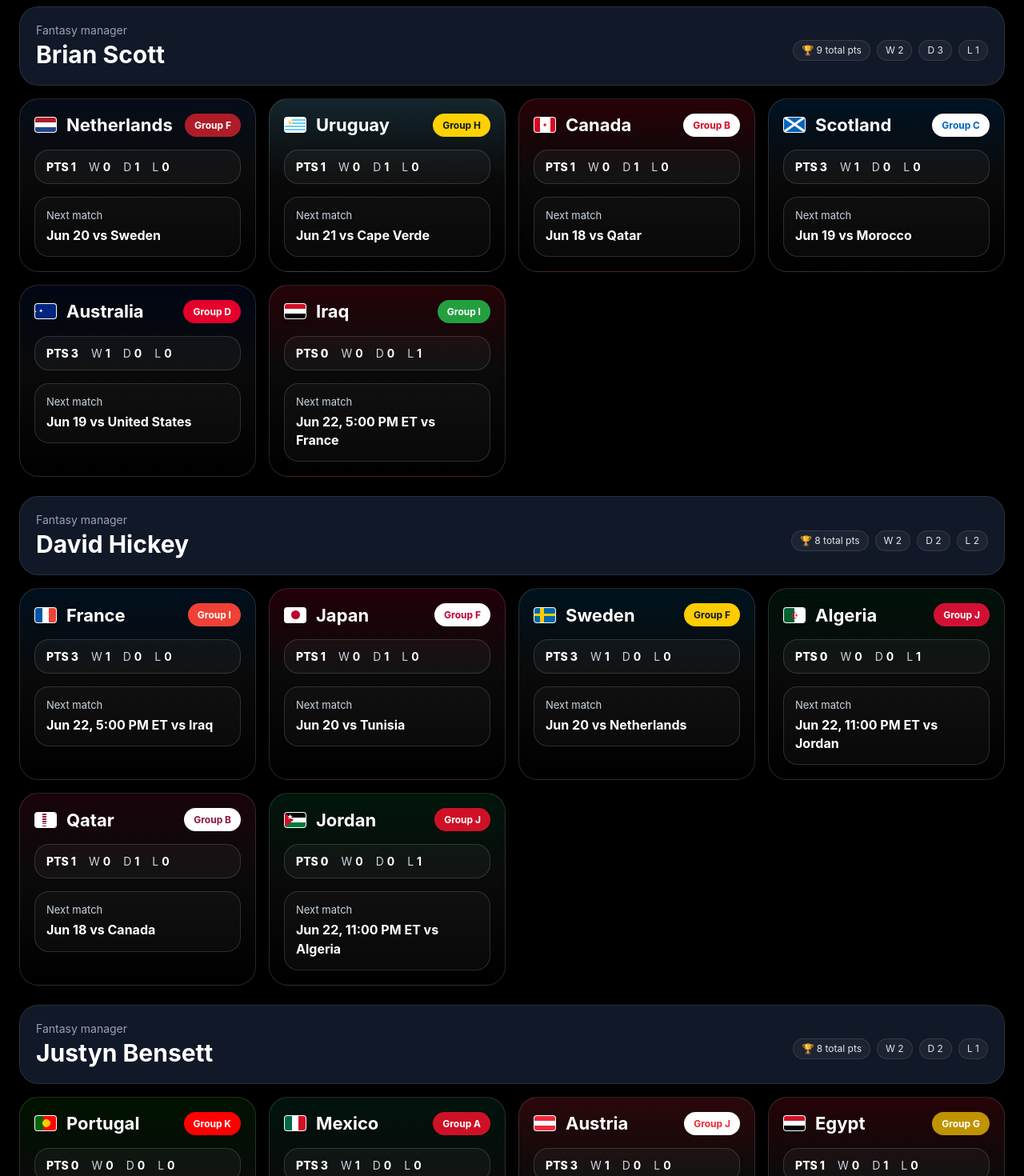
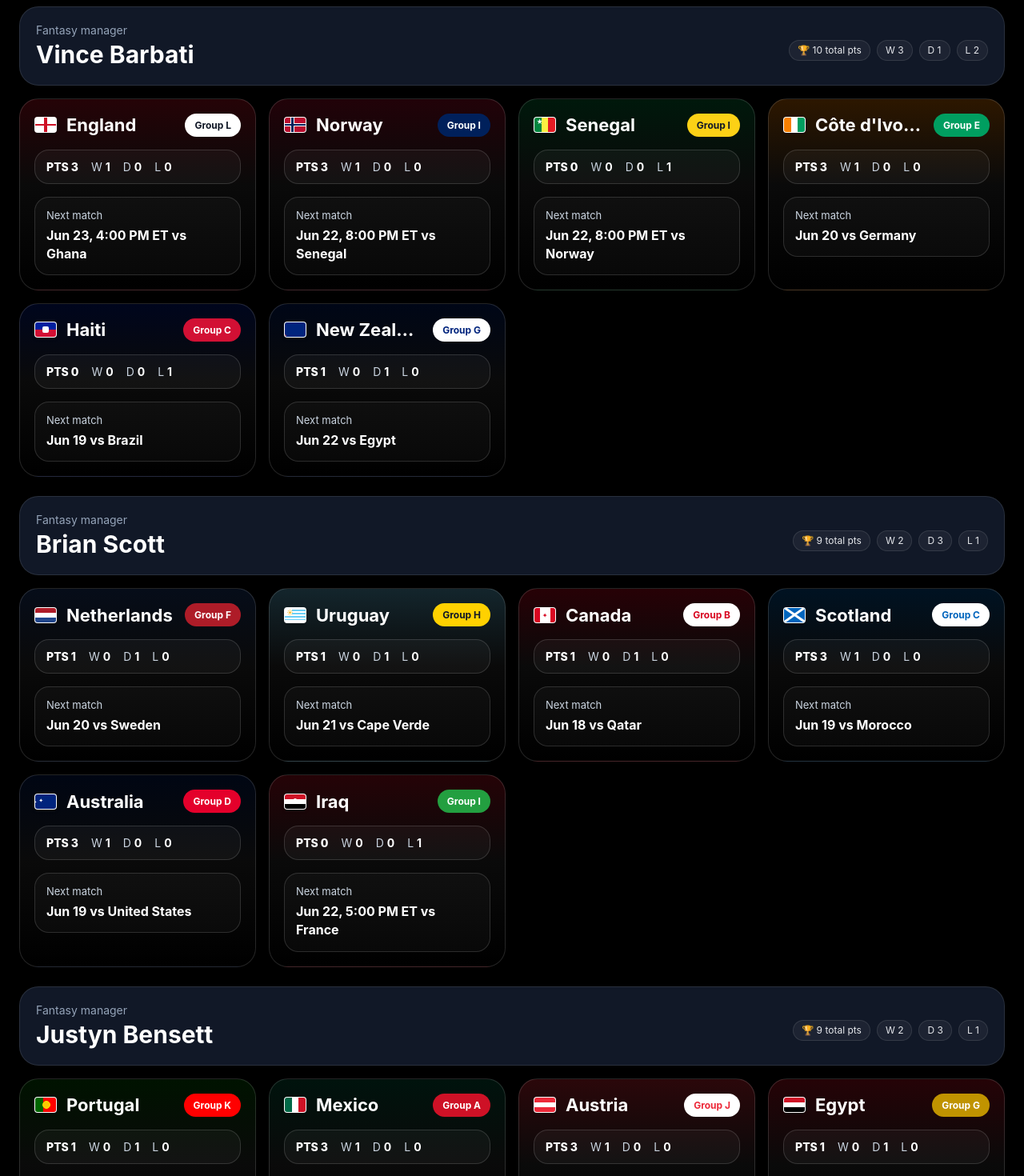
Before and after one commit to DHickey-00/world-cup-tracker, a React (Vite) app: page / in a window 1280 px wide. Shown: the part 1320-2790 px from the top of the page at 80% size. Built offline with nearby package versions, Linux system fonts and the light colour scheme.

Commit message:
Update App.jsx

```diff
--- a/src/App.jsx
+++ b/src/App.jsx
@@ -80,7 +80,7 @@ const teamCatalog = {
   ALG: { name: "Algeria", group: "Group J", points: 0, record: { w: 0, d: 0, l: 1 }, nextMatch: "Jun 22, 11:00 PM ET vs Jordan" },
   QAT: { name: "Qatar", group: "Group B", points: 1, record: { w: 0, d: 1, l: 0 }, nextMatch: "Jun 18 vs Canada" },
   JOR: { name: "Jordan", group: "Group J", points: 0, record: { w: 0, d: 0, l: 1 }, nextMatch: "Jun 22, 11:00 PM ET vs Algeria" },
-  ENG: { name: "England", group: "Group L", points: 0, record: { w: 0, d: 0, l: 0 }, nextMatch: "Jun 17, 4:00 PM ET vs Croatia" },
+  ENG: { name: "England", group: "Group L", points: 3, record: { w: 1, d: 0, l: 0 }, nextMatch: "Jun 23, 4:00 PM ET vs Ghana" },
   NOR: { name: "Norway", group: "Group I", points: 3, record: { w: 1, d: 0, l: 0 }, nextMatch: "Jun 22, 8:00 PM ET vs Senegal" },
   SEN: { name: "Senegal", group: "Group I", points: 0, record: { w: 0, d: 0, l: 1 }, nextMatch: "Jun 22, 8:00 PM ET vs Norway" },
   HAI: { name: "Haiti", group: "Group C", points: 0, record: { w: 0, d: 0, l: 1 }, nextMatch: "Jun 19 vs Brazil" },
@@ -92,30 +92,30 @@ const teamCatalog = {
   KOR: { name: "South Korea", group: "Group A", points: 3, record: { w: 1, d: 0, l: 0 }, nextMatch: "Jun 18 vs Mexico" },
   KSA: { name: "Saudi Arabia", group: "Group H", points: 1, record: { w: 0, d: 1, l: 0 }, nextMatch: "Jun 21 vs Spain" },
   ESP: { name: "Spain", group: "Group H", points: 1, record: { w: 0, d: 1, l: 0 }, nextMatch: "Jun 21 vs Saudi Arabia" },
-  COL: { name: "Colombia", group: "Group K", points: 0, record: { w: 0, d: 0, l: 0 }, nextMatch: "Jun 18, 2:00 AM ET vs Uzbekistan" },
-  CRO: { name: "Croatia", group: "Group L", points: 0, record: { w: 0, d: 0, l: 0 }, nextMatch: "Jun 17, 4:00 PM ET vs England" },
-  GHA: { name: "Ghana", group: "Group L", points: 0, record: { w: 0, d: 0, l: 0 }, nextMatch: "Jun 17, 7:00 PM ET vs Panama" },
+  COL: { name: "Colombia", group: "Group K", points: 3, record: { w: 1, d: 0, l: 0 }, nextMatch: "Jun 23, 10:00 PM ET vs DR Congo" },
+  CRO: { name: "Croatia", group: "Group L", points: 0, record: { w: 0, d: 0, l: 1 }, nextMatch: "Jun 23, 7:00 PM ET vs Panama" },
+  GHA: { name: "Ghana", group: "Group L", points: 3, record: { w: 1, d: 0, l: 0 }, nextMatch: "Jun 23, 4:00 PM ET vs England" },
   IRN: { name: "Iran", group: "Group G", points: 1, record: { w: 0, d: 1, l: 0 }, nextMatch: "Jun 21 vs Belgium" },
-  COD: { name: "DR Congo", group: "Group K", points: 0, record: { w: 0, d: 0, l: 0 }, nextMatch: "Jun 17, 1:00 PM ET vs Portugal" },
+  COD: { name: "DR Congo", group: "Group K", points: 1, record: { w: 0, d: 1, l: 0 }, nextMatch: "Jun 23, 10:00 PM ET vs Colombia" },
   BRA: { name: "Brazil", group: "Group C", points: 1, record: { w: 0, d: 1, l: 0 }, nextMatch: "Jun 19 vs Haiti" },
   MAR: { name: "Morocco", group: "Group C", points: 1, record: { w: 0, d: 1, l: 0 }, nextMatch: "Jun 19 vs Scotland" },
   ECU: { name: "Ecuador", group: "Group E", points: 0, record: { w: 0, d: 0, l: 1 }, nextMatch: "Jun 20 vs Curaçao" },
   PAR: { name: "Paraguay", group: "Group D", points: 0, record: { w: 0, d: 0, l: 1 }, nextMatch: "Jun 19 vs Türkiye" },
   RSA: { name: "South Africa", group: "Group A", points: 0, record: { w: 0, d: 0, l: 1 }, nextMatch: "Jun 18 vs Czechia" },
-  UZB: { name: "Uzbekistan", group: "Group K", points: 0, record: { w: 0, d: 0, l: 0 }, nextMatch: "Jun 18, 2:00 AM ET vs Colombia" },
+  UZB: { name: "Uzbekistan", group: "Group K", points: 0, record: { w: 0, d: 0, l: 1 }, nextMatch: "Jun 23, 1:00 PM ET vs Portugal" },
   ARG: { name: "Argentina", group: "Group J", points: 3, record: { w: 1, d: 0, l: 0 }, nextMatch: "Jun 22, 1:00 PM ET vs Austria" },
   BEL: { name: "Belgium", group: "Group G", points: 1, record: { w: 0, d: 1, l: 0 }, nextMatch: "Jun 21 vs Iran" },
   TUR: { name: "Türkiye", group: "Group D", points: 0, record: { w: 0, d: 0, l: 1 }, nextMatch: "Jun 19 vs Paraguay" },
   BIH: { name: "Bosnia and Herzegovina", group: "Group B", points: 1, record: { w: 0, d: 1, l: 0 }, nextMatch: "Jun 18 vs Switzerland" },
   TUN: { name: "Tunisia", group: "Group F", points: 0, record: { w: 0, d: 0, l: 1 }, nextMatch: "Jun 20 vs Japan" },
-  PAN: { name: "Panama", group: "Group L", points: 0, record: { w: 0, d: 0, l: 0 }, nextMatch: "Jun 17, 7:00 PM ET vs Ghana" },
+  PAN: { name: "Panama", group: "Group L", points: 0, record: { w: 0, d: 0, l: 1 }, nextMatch: "Jun 23, 7:00 PM ET vs Croatia" },
   NED: { name: "Netherlands", group: "Group F", points: 1, record: { w: 0, d: 1, l: 0 }, nextMatch: "Jun 20 vs Sweden" },
   URU: { name: "Uruguay", group: "Group H", points: 1, record: { w: 0, d: 1, l: 0 }, nextMatch: "Jun 21 vs Cape Verde" },
   CAN: { name: "Canada", group: "Group B", points: 1, record: { w: 0, d: 1, l: 0 }, nextMatch: "Jun 18 vs Qatar" },
   SCO: { name: "Scotland", group: "Group C", points: 3, record: { w: 1, d: 0, l: 0 }, nextMatch: "Jun 19 vs Morocco" },
   AUS: { name: "Australia", group: "Group D", points: 3, record: { w: 1, d: 0, l: 0 }, nextMatch: "Jun 19 vs United States" },
   IRQ: { name: "Iraq", group: "Group I", points: 0, record: { w: 0, d: 0, l: 1 }, nextMatch: "Jun 22, 5:00 PM ET vs France" },
-  POR: { name: "Portugal", group: "Group K", points: 0, record: { w: 0, d: 0, l: 0 }, nextMatch: "Jun 17, 1:00 PM ET vs DR Congo" },
+  POR: { name: "Portugal", group: "Group K", points: 1, record: { w: 0, d: 1, l: 0 }, nextMatch: "Jun 23, 1:00 PM ET vs Uzbekistan" },
   MEX: { name: "Mexico", group: "Group A", points: 3, record: { w: 1, d: 0, l: 0 }, nextMatch: "Jun 18 vs South Korea" },
   AUT: { name: "Austria", group: "Group J", points: 3, record: { w: 1, d: 0, l: 0 }, nextMatch: "Jun 22, 1:00 PM ET vs Argentina" },
   EGY: { name: "Egypt", group: "Group G", points: 1, record: { w: 0, d: 1, l: 0 }, nextMatch: "Jun 22 vs New Zealand" },
@@ -123,7 +123,6 @@ const teamCatalog = {
   CPV: { name: "Cape Verde", group: "Group H", points: 1, record: { w: 0, d: 1, l: 0 }, nextMatch: "Jun 21 vs Uruguay" },
   CIV: { name: "Côte d'Ivoire", group: "Group E", points: 3, record: { w: 1, d: 0, l: 0 }, nextMatch: "Jun 20 vs Germany" }
 };
-
 const owners = [
   { name: "David Hickey", codes: ["FRA", "JPN", "SWE", "ALG", "QAT", "JOR"] },
   { name: "Vince Barbati", codes: ["ENG", "NOR", "SEN", "CIV", "HAI", "NZL"] },
@@ -168,6 +167,7 @@ const initialMatches = [
   { date: "Jun 15", time: "10:00 PM ET", teamCode: "TUN", team: "Tunisia", opponent: "Sweden", result: "1-5", status: "Loss", pts: 0 },
   { date: "Jun 16", time: "12:00 AM ET", teamCode: "IRN", team: "Iran", opponent: "New Zealand", result: "2-2", status: "Draw", pts: 1 },
   { date: "Jun 16", time: "12:00 AM ET", teamCode: "NZL", team: "New Zealand", opponent: "Iran", result: "2-2", status: "Draw", pts: 1 },
+
   { date: "Jun 16", time: "3:00 PM ET", teamCode: "FRA", team: "France", opponent: "Senegal", result: "3-1", status: "Win", pts: 3 },
   { date: "Jun 16", time: "3:00 PM ET", teamCode: "SEN", team: "Senegal", opponent: "France", result: "1-3", status: "Loss", pts: 0 },
   { date: "Jun 16", time: "6:00 PM ET", teamCode: "IRQ", team: "Iraq", opponent: "Norway", result: "1-4", status: "Loss", pts: 0 },
@@ -176,14 +176,24 @@ const initialMatches = [
   { date: "Jun 16", time: "9:00 PM ET", teamCode: "ALG", team: "Algeria", opponent: "Argentina", result: "0-3", status: "Loss", pts: 0 },
   { date: "Jun 17", time: "12:00 AM ET", teamCode: "AUT", team: "Austria", opponent: "Jordan", result: "3-1", status: "Win", pts: 3 },
   { date: "Jun 17", time: "12:00 AM ET", teamCode: "JOR", team: "Jordan", opponent: "Austria", result: "1-3", status: "Loss", pts: 0 },
-  { date: "Jun 17", time: "1:00 PM ET", teamCode: "POR", team: "Portugal", opponent: "DR Congo", result: "—", status: "Upcoming", pts: 0 },
-  { date: "Jun 17", time: "1:00 PM ET", teamCode: "COD", team: "DR Congo", opponent: "Portugal", result: "—", status: "Upcoming", pts: 0 },
-  { date: "Jun 17", time: "4:00 PM ET", teamCode: "ENG", team: "England", opponent: "Croatia", result: "—", status: "Upcoming", pts: 0 },
-  { date: "Jun 17", time: "4:00 PM ET", teamCode: "CRO", team: "Croatia", opponent: "England", result: "—", status: "Upcoming", pts: 0 },
-  { date: "Jun 17", time: "7:00 PM ET", teamCode: "GHA", team: "Ghana", opponent: "Panama", result: "—", status: "Upcoming", pts: 0 },
-  { date: "Jun 17", time: "7:00 PM ET", teamCode: "PAN", team: "Panama", opponent: "Ghana", result: "—", status: "Upcoming", pts: 0 },
-  { date: "Jun 18", time: "2:00 AM ET", teamCode: "UZB", team: "Uzbekistan", opponent: "Colombia", result: "—", status: "Upcoming", pts: 0 },
-  { date: "Jun 18", time: "2:00 AM ET", teamCode: "COL", team: "Colombia", opponent: "Uzbekistan", result: "—", status: "Upcoming", pts: 0 }
+
+  { date: "Jun 17", time: "1:00 PM ET", teamCode: "POR", team: "Portugal", opponent: "DR Congo", result: "1-1", status: "Draw", pts: 1 },
+  { date: "Jun 17", time: "1:00 PM ET", teamCode: "COD", team: "DR Congo", opponent: "Portugal", result: "1-1", status: "Draw", pts: 1 },
+  { date: "Jun 17", time: "4:00 PM ET", teamCode: "ENG", team: "England", opponent: "Croatia", result: "4-2", status: "Win", pts: 3 },
+  { date: "Jun 17", time: "4:00 PM ET", teamCode: "CRO", team: "Croatia", opponent: "England", result: "2-4", status: "Loss", pts: 0 },
+  { date: "Jun 17", time: "7:00 PM ET", teamCode: "GHA", team: "Ghana", opponent: "Panama", result: "1-0", status: "Win", pts: 3 },
+  { date: "Jun 17", time: "7:00 PM ET", teamCode: "PAN", team: "Panama", opponent: "Ghana", result: "0-1", status: "Loss", pts: 0 },
+  { date: "Jun 18", time: "2:00 AM ET", teamCode: "UZB", team: "Uzbekistan", opponent: "Colombia", result: "1-3", status: "Loss", pts: 0 },
+  { date: "Jun 18", time: "2:00 AM ET", teamCode: "COL", team: "Colombia", opponent: "Uzbekistan", result: "3-1", status: "Win", pts: 3 },
+
+  { date: "Jun 18", time: "12:00 PM ET", teamCode: "CZE", team: "Czechia", opponent: "South Africa", result: "—", status: "Upcoming", pts: 0 },
+  { date: "Jun 18", time: "12:00 PM ET", teamCode: "RSA", team: "South Africa", opponent: "Czechia", result: "—", status: "Upcoming", pts: 0 },
+  { date: "Jun 18", time: "3:00 PM ET", teamCode: "SUI", team: "Switzerland", opponent: "Bosnia and Herzegovina", result: "—", status: "Upcoming", pts: 0 },
+  { date: "Jun 18", time: "3:00 PM ET", teamCode: "BIH", team: "Bosnia and Herzegovina", opponent: "Switzerland", result: "—", status: "Upcoming", pts: 0 },
+  { date: "Jun 18", time: "6:00 PM ET", teamCode: "CAN", team: "Canada", opponent: "Qatar", result: "—", status: "Upcoming", pts: 0 },
+  { date: "Jun 18", time: "6:00 PM ET", teamCode: "QAT", team: "Qatar", opponent: "Canada", result: "—", status: "Upcoming", pts: 0 },
+  { date: "Jun 18", time: "9:00 PM ET", teamCode: "MEX", team: "Mexico", opponent: "South Korea", result: "—", status: "Upcoming", pts: 0 },
+  { date: "Jun 18", time: "9:00 PM ET", teamCode: "KOR", team: "South Korea", opponent: "Mexico", result: "—", status: "Upcoming", pts: 0 }
 ];
 
 
```
